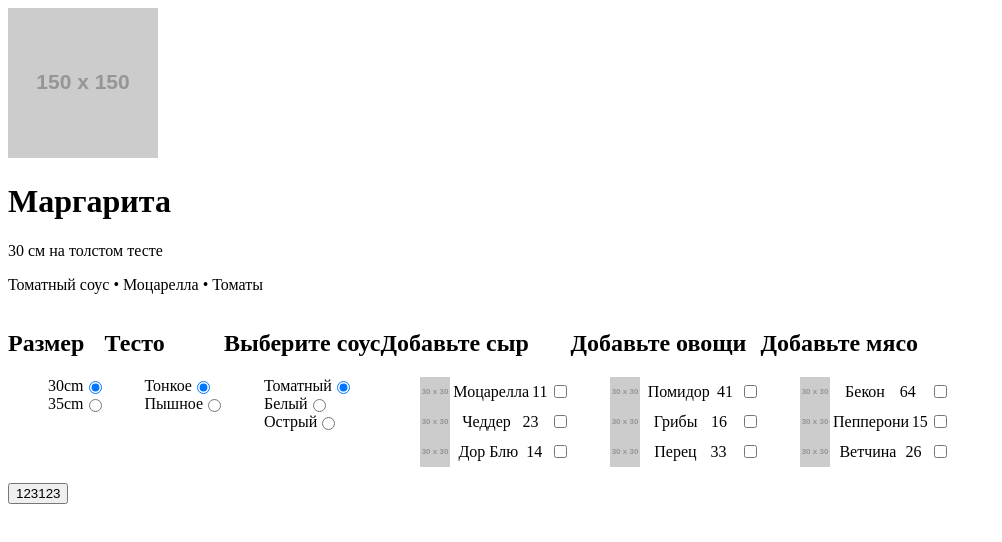
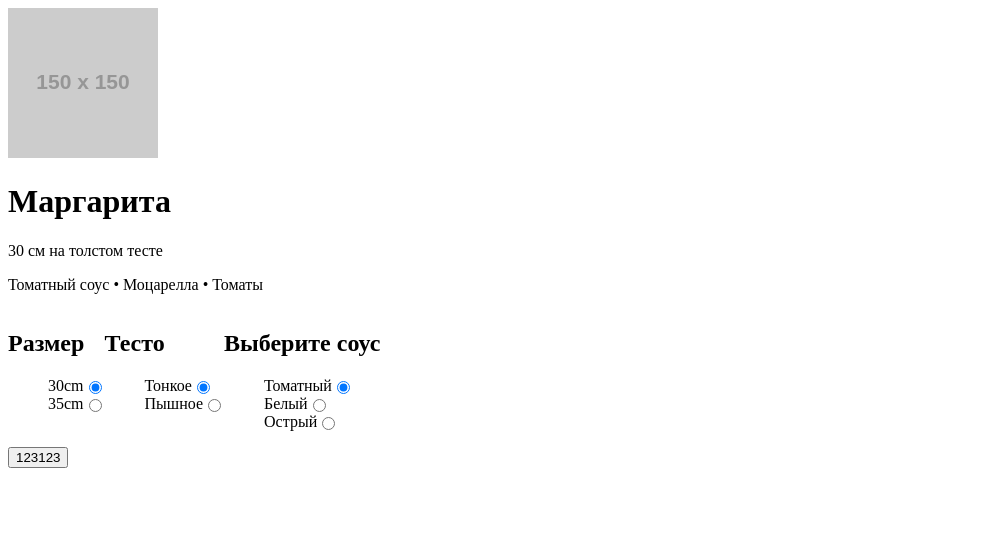
Before and after one commit to Shramkoweb/pizza, a React (Create React App) app: page / in a window 1280 px wide. Shown: the top 542 px of the page, without its empty margins (0-1002 px from the left). Built offline with nearby package versions, Linux system fonts and the light colour scheme.

Commit message:
feat: calculate pizza WIP 2

```diff
--- a/src/components/app/App.tsx
+++ b/src/components/app/App.tsx
@@ -10,7 +10,6 @@ function App() {
 
     // console.log(Object.entries(order));
 
-    console.log(size);
     console.log(order);
   };
 
--- a/src/components/checkbox-group/Checkbox-group.tsx
+++ b/src/components/checkbox-group/Checkbox-group.tsx
@@ -27,12 +27,14 @@ const CheckboxGroup: FC<CheckboxGroupProps> = (props) => {
 
               // TODO remove after add CSS
               return (
-                <li style={{
-                  width: 150,
-                  display: "flex",
-                  justifyContent: "space-between",
-                  alignItems: "center",
-                }}>
+                <li
+                  key={name}
+                  style={{
+                    width: 150,
+                    display: "flex",
+                    justifyContent: "space-between",
+                    alignItems: "center",
+                  }}>
                   <img src={image} alt={image}/>
 
                   <label htmlFor={name}>{name}</label>
--- a/src/components/configurator/Configurator.tsx
+++ b/src/components/configurator/Configurator.tsx
@@ -4,9 +4,18 @@ import React, {
 } from "react";
 
 import RadioGroup from "../radio-group/RadioGroup";
-import CheckboxGroup from "../checkbox-group/Checkbox-group";
 
 type ConfiguratorProps = any;
+
+// Подумать над именем
+enum PizzaSetting {
+  Size = "Size",
+  Dough = "Dough",
+  Souse = "Souse",
+  Cheese = "Cheese",
+  Vegetable = "Vegetable",
+  Meet = "Meet",
+}
 
 const Configurator: FC<ConfiguratorProps> = (props) => {
   const { setOrder } = props;
@@ -14,7 +23,16 @@ const Configurator: FC<ConfiguratorProps> = (props) => {
   // fieldset is RadioGroup
   // legend is RadioGroup.props.title
   const handleFormChange = (evt: ChangeEvent<HTMLFormElement>) => {
-    if (evt.target["type"] === "checkbox") {
+    if (evt.target["type"] === "radio") {
+      setOrder((prevState: any) => {
+        return {
+          ...prevState,
+          [evt.target.name]: {
+            [evt.target.value]: evt.target.checked,
+          },
+        };
+      });
+    } else {
       setOrder((prevState: any) => {
         return {
           ...prevState,
@@ -24,22 +42,39 @@ const Configurator: FC<ConfiguratorProps> = (props) => {
           },
         };
       });
-    } else {
-      setOrder((prevState: any) => {
-        return {
-          ...prevState,
-          [evt.target.name]: evt.target.value,
-        };
-      });
     }
   };
 
   const [configuratorState, setConfiguratorState] = React.useState({
-    size: '30cm',
-    dough: "Тонкое",
-    souse: 'Томатный',
+    [PizzaSetting.Size]: {
+      "30cm": true,
+      "35cm": false,
+    },
+    [PizzaSetting.Dough]: {
+      "Тонкое": true,
+      "Пышное": false,
+    },
+    [PizzaSetting.Souse]: {
+      "Томатный": true,
+      "Белый": false,
+      "Острый": false,
+    },
+    [PizzaSetting.Cheese]: {
+      "Моцарелла": false,
+      "Чеддер": false,
+      "Дор Блю": false,
+    },
+    [PizzaSetting.Vegetable]: {
+      "Помидор": false,
+      "Грибы": false,
+      "Перец": false,
+    },
+    [PizzaSetting.Meet]: {
+      "Бекон": false,
+      "Пепперони": false,
+      "Ветчина": false,
+    },
   });
-
 
   return (
     <div>
@@ -55,87 +90,87 @@ const Configurator: FC<ConfiguratorProps> = (props) => {
         >
           <RadioGroup
             title={"Размер"}
-            groupName={"size"}
-            values={["30cm", "35cm"]}
+            groupName={PizzaSetting.Size}
+            values={configuratorState[PizzaSetting.Size]}
           />
 
           <RadioGroup
             title={"Тесто"}
-            groupName={"dough"}
-            values={["Тонкое", "Пышное"]}
+            groupName={PizzaSetting.Dough}
+            values={configuratorState[PizzaSetting.Dough]}
           />
 
           <RadioGroup
             title={"Выберите соус"}
-            groupName={"souse"}
-            values={["Томатный", "Белый", "Острый"]}
+            groupName={PizzaSetting.Souse}
+            values={configuratorState[PizzaSetting.Souse]}
           />
 
-          <CheckboxGroup
-            title='Добавьте сыр'
-            groupName='cheese'
-            values={[
-              {
-                name: "Моцарелла",
-                image: "https://via.placeholder.com/30",
-                price: 11,
-              },
-              {
-                name: "Чеддер",
-                image: "https://via.placeholder.com/30",
-                price: 23,
-              },
-              {
-                name: "Дор Блю",
-                image: "https://via.placeholder.com/30",
-                price: 14,
-              },
-            ]}
-          />
+          {/*<CheckboxGroup*/}
+          {/*  title='Добавьте сыр'*/}
+          {/*  groupName='cheese'*/}
+          {/*  values={[*/}
+          {/*    {*/}
+          {/*      name: "Моцарелла",*/}
+          {/*      image: "https://via.placeholder.com/30",*/}
+          {/*      price: 11,*/}
+          {/*    },*/}
+          {/*    {*/}
+          {/*      name: "Чеддер",*/}
+          {/*      image: "https://via.placeholder.com/30",*/}
+          {/*      price: 23,*/}
+          {/*    },*/}
+          {/*    {*/}
+          {/*      name: "Дор Блю",*/}
+          {/*      image: "https://via.placeholder.com/30",*/}
+          {/*      price: 14,*/}
+          {/*    },*/}
+          {/*  ]}*/}
+          {/*/>*/}
 
-          <CheckboxGroup
-            title='Добавьте овощи'
-            groupName='vegetable'
-            values={[
-              {
-                name: "Помидор",
-                image: "https://via.placeholder.com/30",
-                price: 41,
-              },
-              {
-                name: "Грибы",
-                image: "https://via.placeholder.com/30",
-                price: 16,
-              },
-              {
-                name: "Перец",
-                image: "https://via.placeholder.com/30",
-                price: 33,
-              },
-            ]}
-          />
+          {/*<CheckboxGroup*/}
+          {/*  title='Добавьте овощи'*/}
+          {/*  groupName='vegetable'*/}
+          {/*  values={[*/}
+          {/*    {*/}
+          {/*      name: "Помидор",*/}
+          {/*      image: "https://via.placeholder.com/30",*/}
+          {/*      price: 41,*/}
+          {/*    },*/}
+          {/*    {*/}
+          {/*      name: "Грибы",*/}
+          {/*      image: "https://via.placeholder.com/30",*/}
+          {/*      price: 16,*/}
+          {/*    },*/}
+          {/*    {*/}
+          {/*      name: "Перец",*/}
+          {/*      image: "https://via.placeholder.com/30",*/}
+          {/*      price: 33,*/}
+          {/*    },*/}
+          {/*  ]}*/}
+          {/*/>*/}
 
-          <CheckboxGroup
-            title='Добавьте мясо'
-            groupName='meat'
-            values={[
-              {
-                name: "Бекон",
-                image: "https://via.placeholder.com/30",
-                price: 64,
-              },
-              {
-                name: "Пепперони",
-                image: "https://via.placeholder.com/30",
-                price: 15,
-              },
-              {
-                name: "Ветчина",
-                image: "https://via.placeholder.com/30",
-                price: 26,
-              },
-            ]}
-          />
+          {/*<CheckboxGroup*/}
+          {/*  title='Добавьте мясо'*/}
+          {/*  groupName='meat'*/}
+          {/*  values={[*/}
+          {/*    {*/}
+          {/*      name: "Бекон",*/}
+          {/*      image: "https://via.placeholder.com/30",*/}
+          {/*      price: 64,*/}
+          {/*    },*/}
+          {/*    {*/}
+          {/*      name: "Пепперони",*/}
+          {/*      image: "https://via.placeholder.com/30",*/}
+          {/*      price: 15,*/}
+          {/*    },*/}
+          {/*    {*/}
+          {/*      name: "Ветчина",*/}
+          {/*      image: "https://via.placeholder.com/30",*/}
+          {/*      price: 26,*/}
+          {/*    },*/}
+          {/*  ]}*/}
+          {/*/>*/}
         </div>
 
         <button type="submit">123123</button>
--- a/src/components/radio-group/RadioGroup.tsx
+++ b/src/components/radio-group/RadioGroup.tsx
@@ -1,13 +1,18 @@
 import React, { FC } from "react";
+
 
 type RadioGroupProps = {
   title: string,
   groupName: string,
-  values: string[],
+  values: {
+    [key: string]: boolean
+  }
 };
 
 const RadioGroup: FC<RadioGroupProps> = (props) => {
   const { title, values, groupName } = props;
+
+  const inputValues = Object.entries(values);
 
   // TODO defaultChecked from props not index
   return (
@@ -17,21 +22,25 @@ const RadioGroup: FC<RadioGroupProps> = (props) => {
       <div>
         <ul>
           {
-            values.map(((value, index) => {
+            inputValues.map(((value) => {
+              const [name, checked] = value;
+
               return (
                 // TODO remove after add CSS
-                <li style={{
-                  display: "flex",
-                  alignItems: "center",
-                }}>
-                  <label htmlFor={value}>{value}</label>
+                <li
+                  key={name}
+                  style={{
+                    display: "flex",
+                    alignItems: "center",
+                  }}>
+                  <label htmlFor={name}>{name}</label>
 
                   <input
                     type="radio"
-                    value={value}
+                    value={name}
                     name={groupName}
-                    id={value}
-                    defaultChecked={index === 0}
+                    id={name}
+                    defaultChecked={checked}
                   />
                 </li>
               );
```
